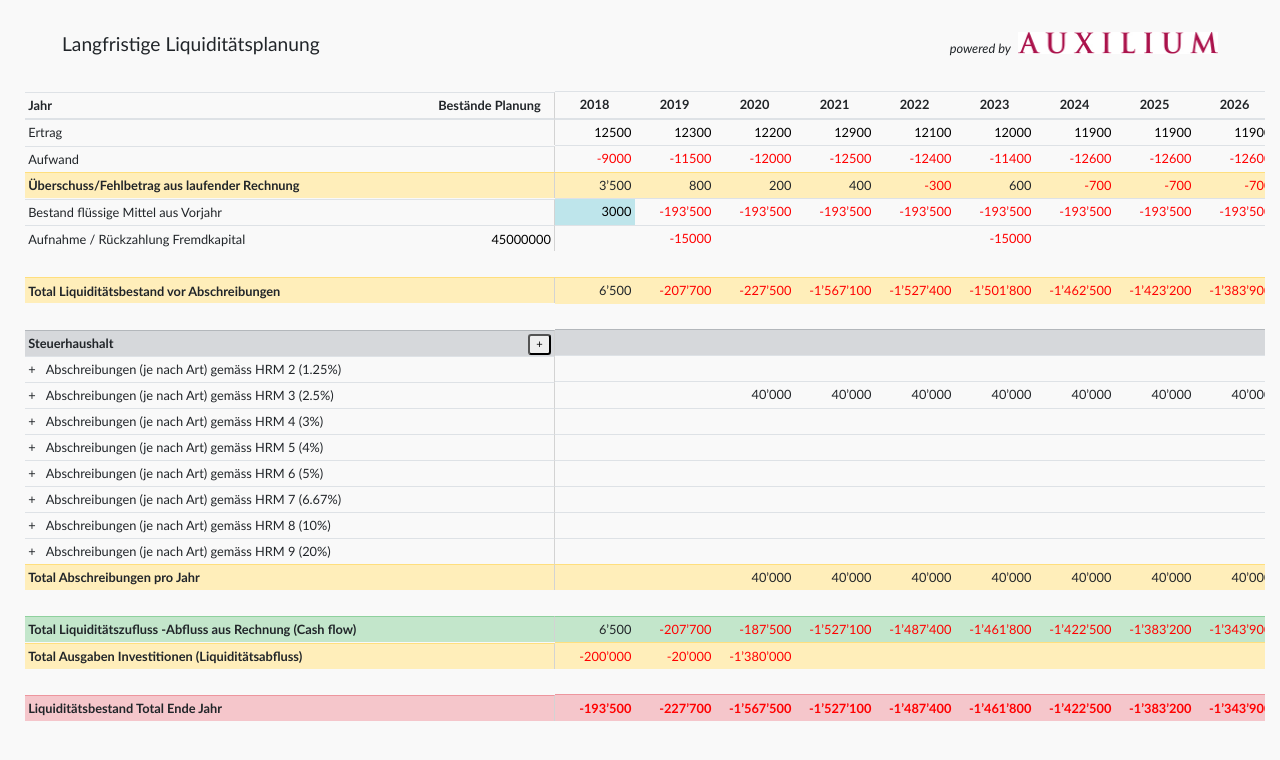
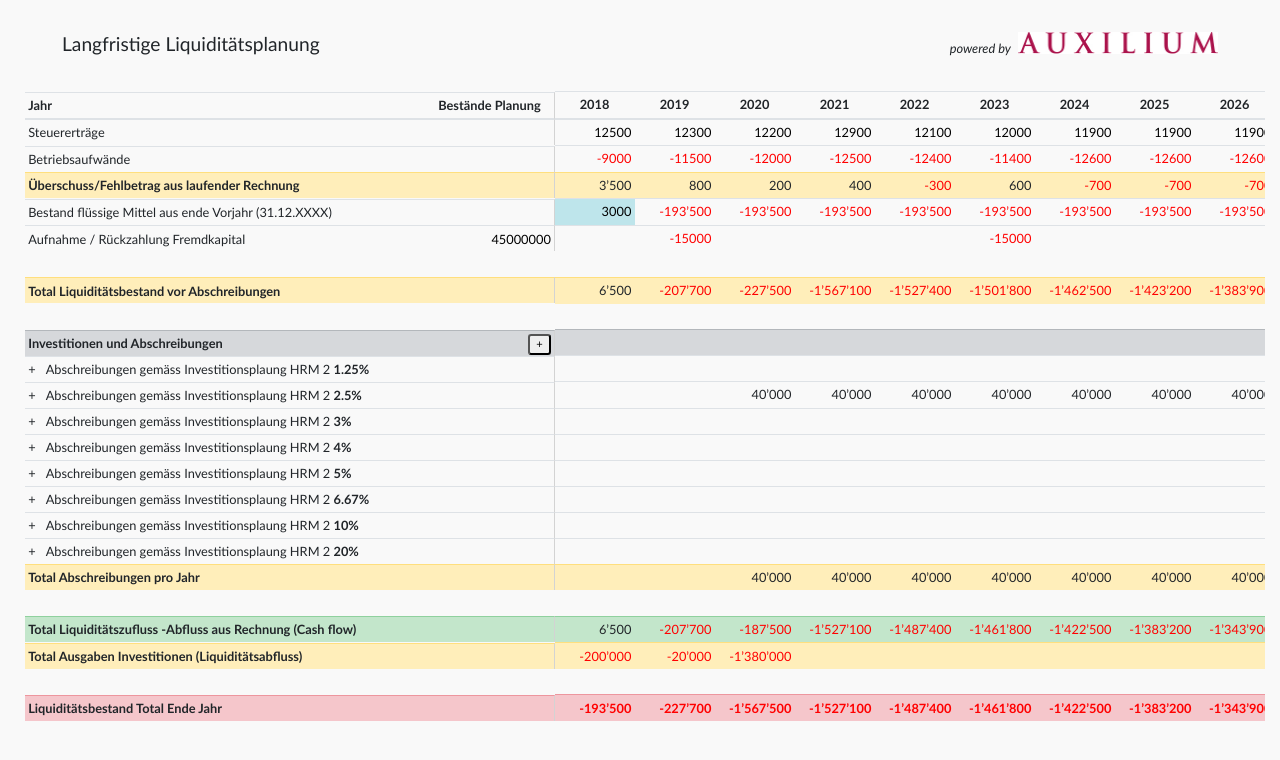
Before and after one commit to mephee/auxilium, an Angular app in the folder slfp/: page / in a window 1280 px wide. Shown: the top 760 px of the page. Built offline with nearby package versions, Linux system fonts and the light colour scheme.

Commit message:
some renamings

```diff
--- a/slfp/src/app/maintable/aggregation/aggregation.service.ts
+++ b/slfp/src/app/maintable/aggregation/aggregation.service.ts
@@ -245,14 +245,14 @@ export class AggregationService {
   // Private shit
   private load() {
     this.investmentCategory = [
-      { name: 'Abschreibungen (je nach Art) gemäss HRM 2', rate: 1.25, show: false},
-      { name: 'Abschreibungen (je nach Art) gemäss HRM 3', rate: 2.5, show: false},
-      { name: 'Abschreibungen (je nach Art) gemäss HRM 4', rate: 3, show: false},
-      { name: 'Abschreibungen (je nach Art) gemäss HRM 5', rate: 4, show: false},
-      { name: 'Abschreibungen (je nach Art) gemäss HRM 6', rate: 5, show: false},
-      { name: 'Abschreibungen (je nach Art) gemäss HRM 7', rate: 6.67, show: false},
-      { name: 'Abschreibungen (je nach Art) gemäss HRM 8', rate: 10, show: false},
-      { name: 'Abschreibungen (je nach Art) gemäss HRM 9', rate: 20, show: false}
+      { name: 'Abschreibungen gemäss Investitionsplaung HRM 2', rate: 1.25, show: false},
+      { name: 'Abschreibungen gemäss Investitionsplaung HRM 2', rate: 2.5, show: false},
+      { name: 'Abschreibungen gemäss Investitionsplaung HRM 2', rate: 3, show: false},
+      { name: 'Abschreibungen gemäss Investitionsplaung HRM 2', rate: 4, show: false},
+      { name: 'Abschreibungen gemäss Investitionsplaung HRM 2', rate: 5, show: false},
+      { name: 'Abschreibungen gemäss Investitionsplaung HRM 2', rate: 6.67, show: false},
+      { name: 'Abschreibungen gemäss Investitionsplaung HRM 2', rate: 10, show: false},
+      { name: 'Abschreibungen gemäss Investitionsplaung HRM 2', rate: 20, show: false}
     ];
   }
 }
--- a/slfp/src/app/maintable/investment/investment.component.html
+++ b/slfp/src/app/maintable/investment/investment.component.html
@@ -41,7 +41,7 @@
           </div>
 
           <div class="form-group row">
-            <label for="investment" class="col-12 col-form-label">Investitionstranchen:</label>
+            <label for="investment" class="col-12 col-form-label">Teilzahlungen nach Jahr:</label>
           </div>
           <div class="form-group row" *ngFor="let investmentYear of investment.investmentYears">
             <div class="col-2">
--- a/slfp/src/app/maintable/maintable.component.html
+++ b/slfp/src/app/maintable/maintable.component.html
@@ -12,7 +12,7 @@
     <tbody>
       <!-- Ordentliche Einnahmen -->
       <tr>
-        <td class="sticky-col1">Ertrag</td>
+        <td class="sticky-col1">Steuererträge</td>
         <td class="sticky-col2">&#xa0;</td>
         <td *ngFor="let inoutcome of getInoutcomes()">
           <input type="number" class="table-input text-right" [ngModel]="inoutcome.income" (ngModelChange)="inoutcome.income=$event">
@@ -20,7 +20,7 @@
       </tr>
       <!-- Ordentliche Ausgaben -->
       <tr>
-        <td class="sticky-col1">Aufwand</td>
+        <td class="sticky-col1">Betriebsaufwände</td>
         <td class="sticky-col2">&#xa0;</td>
         <td *ngFor="let inoutcome of getInoutcomes()">
           <input type="number" class="table-input text-right" [ngClass]="{'negative-value': inoutcome.outcome<0}" [ngModel]="inoutcome.outcome" (ngModelChange)="inoutcome.outcome=$event">
@@ -34,7 +34,7 @@
       </tr>
       <!-- Flüssige Mittel aus Vorjahr -->
       <tr>
-        <td class="sticky-col1">Bestand flüssige Mittel aus Vorjahr</td>
+        <td class="sticky-col1">Bestand flüssige Mittel aus ende Vorjahr (31.12.XXXX)</td>
         <td class="sticky-col2">&#xa0;</td>
         <td class="text-right table-info">
           <input type="number" class="table-input text-right" [ngModel]="getLiquidityStart().liquidity" (ngModelChange)="getLiquidityStart().liquidity=$event">
@@ -69,7 +69,7 @@
 
       <!-- Investitionen Abschreibungen -->
       <tr class="table-secondary">
-        <th class="sticky-col1">Steuerhaushalt</th>
+        <th class="sticky-col1">Investitionen und Abschreibungen</th>
         <td class="sticky-col2">
           <button (click)="newInvestment()" type="button" class="btn-sm" style="padding: 0px 6px;margin-left: 90px" aria-label="Close">
             <span aria-hidden="true">+</span>
@@ -81,7 +81,7 @@
         <tr>
           <td class="sticky-col1" (click)="toggleInvestmentCategory(investmentCategory)">
             <div class="row">
-              <div class="col-11"><span>+</span><span style="margin-left: 10px">{{investmentCategory.name}} ({{investmentCategory.rate}}%)</span></div>
+              <div class="col-11"><span>+</span><span style="margin-left: 10px">{{investmentCategory.name}} <b>{{investmentCategory.rate}}%</b></span></div>
             </div>
           </td>
           <td class="sticky-col2">&#xa0;</td>
```
Also changed, not shown: 1 other file (tests, documents, lock files or other folders).
